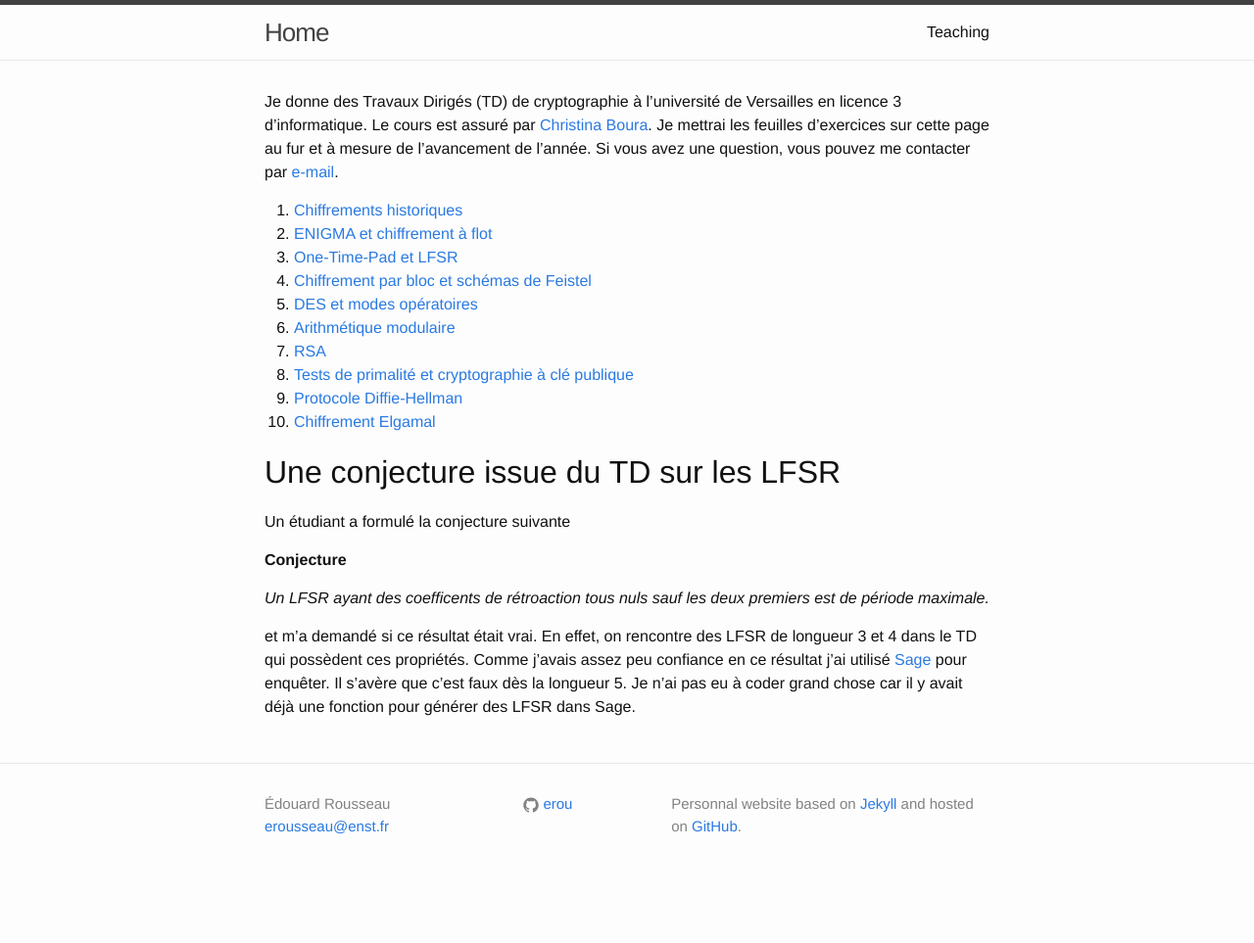
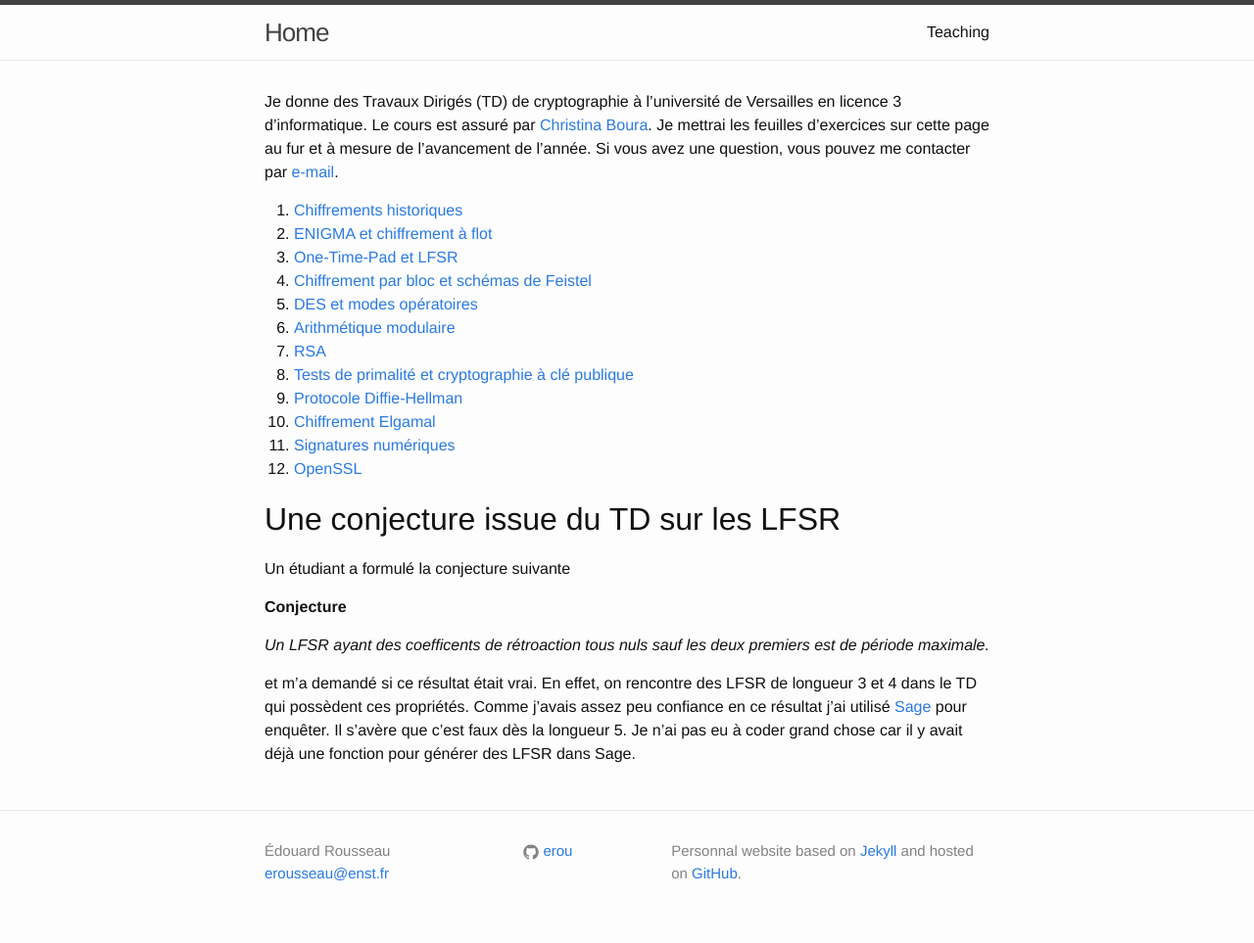
Before and after one commit to erou/erou.github.io, a Jekyll site: the page built from teaching/crypto-l3.md, in a window 1280 px wide. Shown: the whole page at 98% size. Built offline with Jekyll 4.4.1, drawn with Linux system fonts in a browser that asks for light colours; before the commit the page ends 915 px from its top, so only the background shows below that.

Commit message:
2 last TDs

```diff
--- a/teaching/crypto-l3.md
+++ b/teaching/crypto-l3.md
@@ -20,6 +20,8 @@ mesure de l'avancement de l'année. Si vous avez une question, vous pouvez me co
 8. [Tests de primalité et cryptographie à clé publique](td8.pdf)
 9. [Protocole Diffie-Hellman](td9.pdf)
 10. [Chiffrement Elgamal](td10.pdf)
+11. [Signatures numériques](td11.pdf)
+12. [OpenSSL](td12.pdf)
 
 # Une conjecture issue du TD sur les LFSR
 
```
Also changed, not shown: 2 other files.
